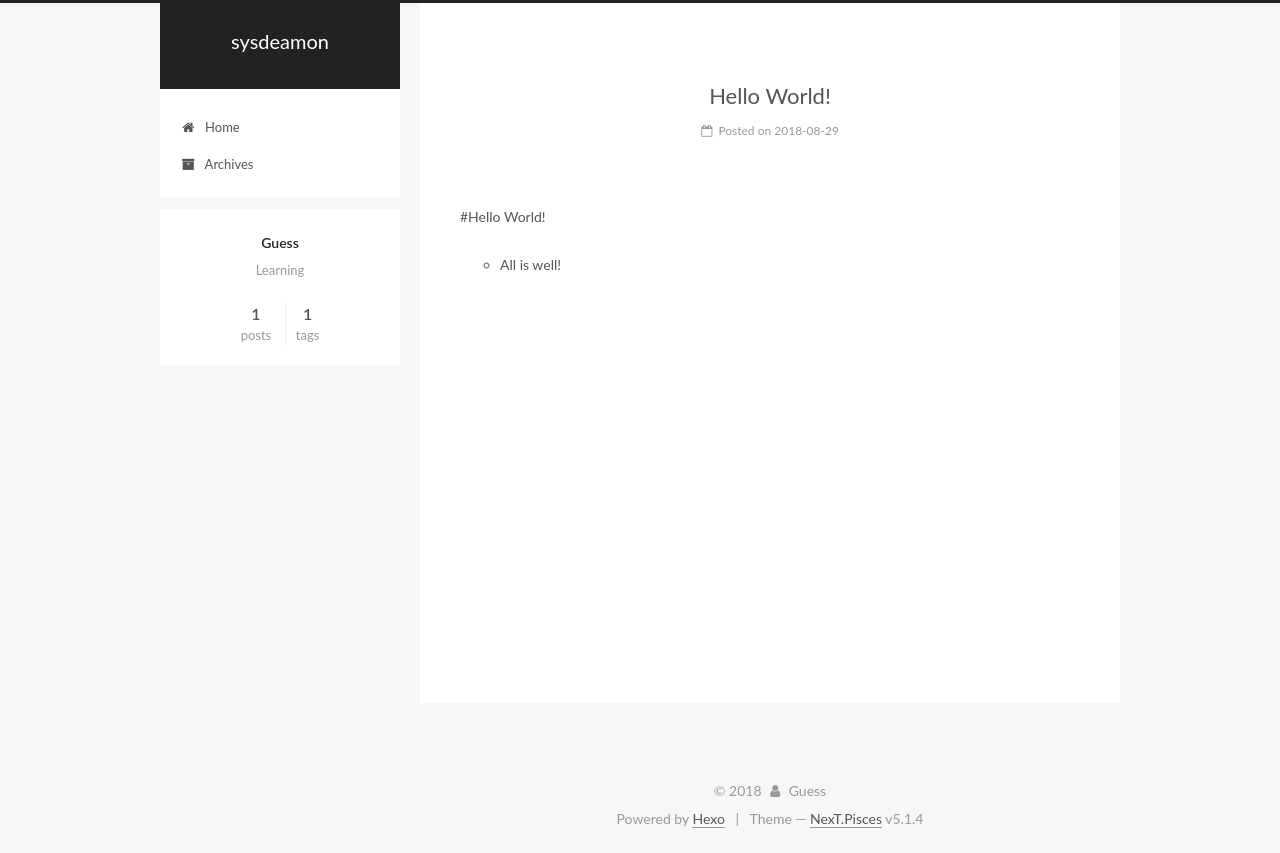
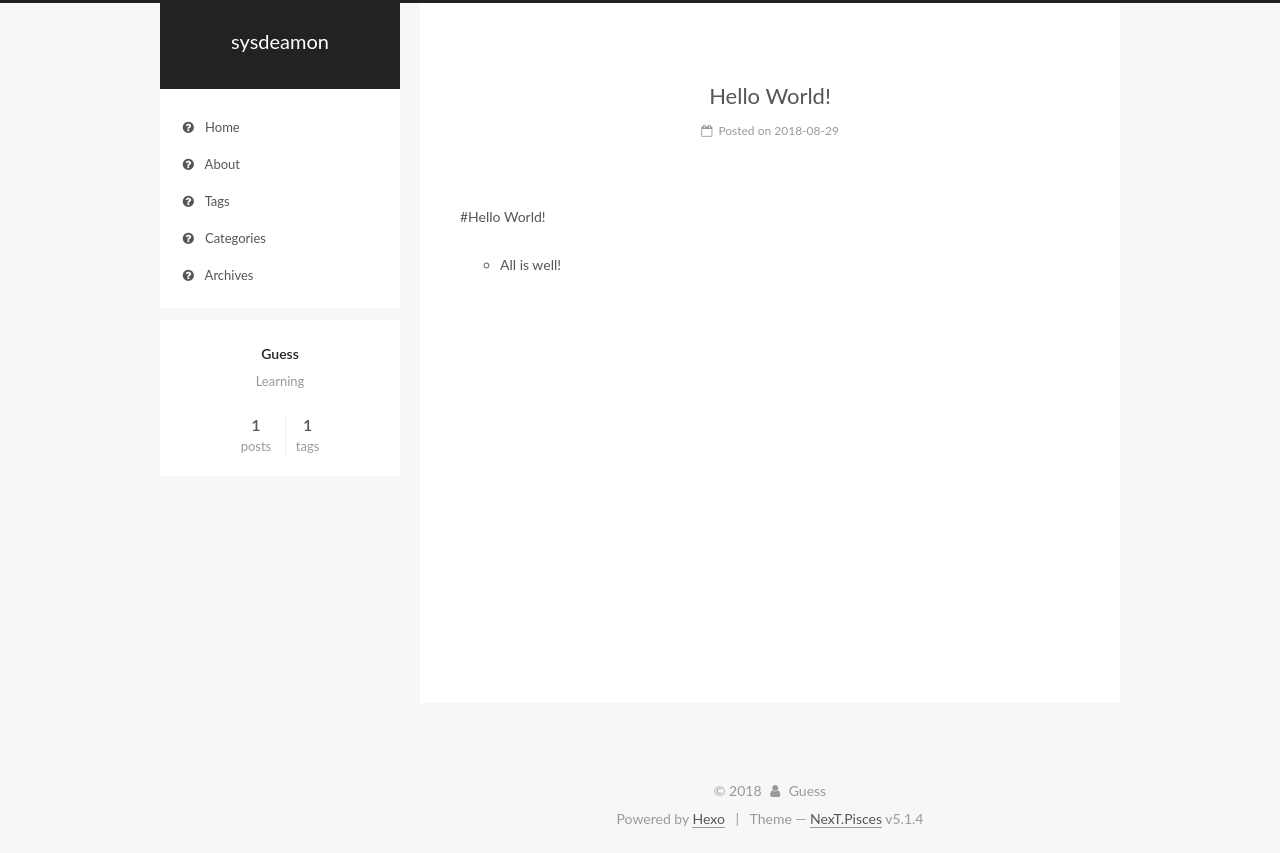
Before and after one commit to luka077/luka077.github.io, a plain HTML site: page index.html in a window 1280 px wide. Drawn offline with Linux system fonts and the light colour scheme.

Commit message:
Site updated: 2018-08-29 23:25:36

```diff
--- a/css/main.css
+++ b/css/main.css
@@ -1823,7 +1823,7 @@ pre .javascript .function {
   width: 4px;
   height: 4px;
   border-radius: 50%;
-  background: #b6b173;
+  background: #d4ffff;
 }
 .links-of-blogroll {
   font-size: 13px;
--- a/index.html
+++ b/index.html
@@ -68,7 +68,7 @@
 
 
 
-  <meta name="keywords" content="Hexo, NexT" />
+  <meta name="keywords" content="Learning" />
 
 
 
@@ -183,17 +183,47 @@
         <li class="menu-item menu-item-home">
           <a href="/" rel="section">
 
-              <i class="menu-item-icon fa fa-fw fa-home"></i> <br />
+              <i class="menu-item-icon fa fa-fw fa-question-circle"></i> <br />
 
             Home
           </a>
         </li>
 
 
+        <li class="menu-item menu-item-about">
+          <a href="/about" rel="section">
+
+              <i class="menu-item-icon fa fa-fw fa-question-circle"></i> <br />
+
+            About
+          </a>
+        </li>
+
+
+        <li class="menu-item menu-item-tags">
+          <a href="/tags" rel="section">
+
+              <i class="menu-item-icon fa fa-fw fa-question-circle"></i> <br />
+
+            Tags
+          </a>
+        </li>
+
+
+        <li class="menu-item menu-item-categories">
+          <a href="/categories" rel="section">
+
+              <i class="menu-item-icon fa fa-fw fa-question-circle"></i> <br />
+
+            Categories
+          </a>
+        </li>
+
+
         <li class="menu-item menu-item-archives">
-          <a href="/archives/" rel="section">
+          <a href="/archives" rel="section">
 
-              <i class="menu-item-icon fa fa-fw fa-archive"></i> <br />
+              <i class="menu-item-icon fa fa-fw fa-question-circle"></i> <br />
 
             Archives
           </a>
@@ -386,7 +416,7 @@
 
               <div class="site-state-item site-state-posts">
 
-                <a href="/archives/">
+                <a href="/archives">
 
                   <span class="site-state-item-count">1</span>
                   <span class="site-state-item-name">posts</span>
```
Also changed, not shown: 2018/08/29/Hello-World/index.html (+34 -4 lines), archives/2018/08/index.html (+35 -5 lines), archives/2018/index.html (+35 -5 lines), archives/index.html (+35 -5 lines), tags/Other/index.html (+35 -5 lines).
